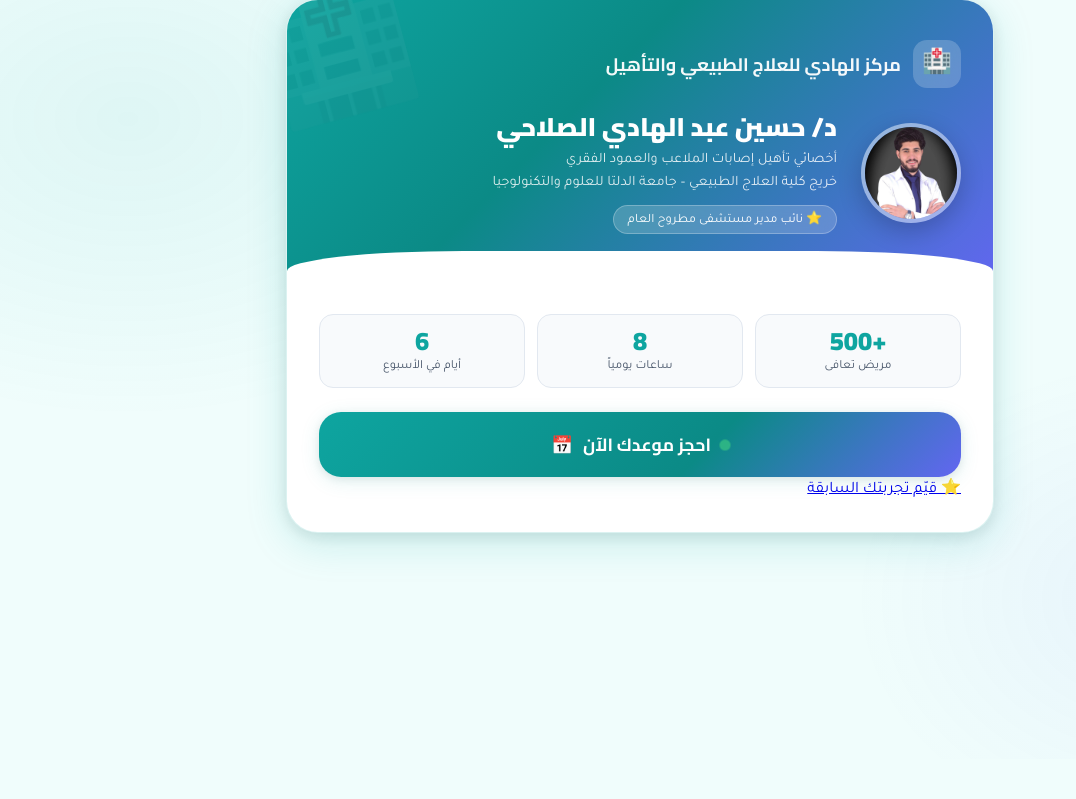
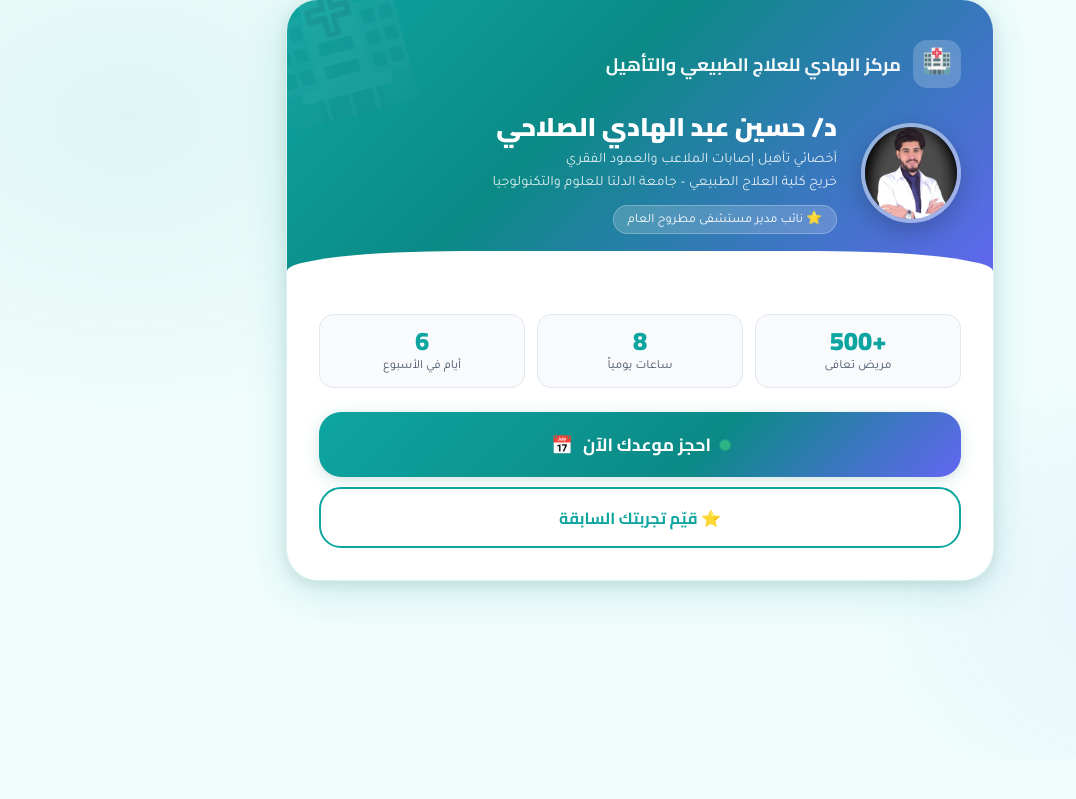
Before and after one commit to Taha444/clinic-booking, a Flask app: page / in a window 1280 px wide. Shown: the part 41-840 px from the top of the page, without its empty margins (0-1076 px from the left). Run offline with Flask 3, Linux system fonts and the light colour scheme; data that the repository does not hold is empty.

Commit message:
Update style.css

```diff
--- a/static/style.css
+++ b/static/style.css
@@ -874,3 +874,30 @@ select.field-input {
   .bookings-table th, .bookings-table td { padding: .6rem .5rem; }
   .admin-header { padding: 1.25rem; }
 }
+
+/* ───── زرار التقييم ───── */
+.btn-rate {
+  display: flex;
+  align-items: center;
+  justify-content: center;
+  gap: 8px;
+  width: 100%;
+  padding: .85rem 2rem;
+  background: var(--surface);
+  color: var(--primary);
+  font-family: var(--font-display);
+  font-size: 1rem;
+  font-weight: 700;
+  border: 2px solid var(--primary);
+  border-radius: var(--radius-lg);
+  cursor: pointer;
+  text-decoration: none;
+  transition: all .25s;
+  margin-top: 10px;
+}
+
+.btn-rate:hover {
+  background: var(--primary-light);
+  transform: translateY(-2px);
+  box-shadow: var(--shadow-md);
+}
```
